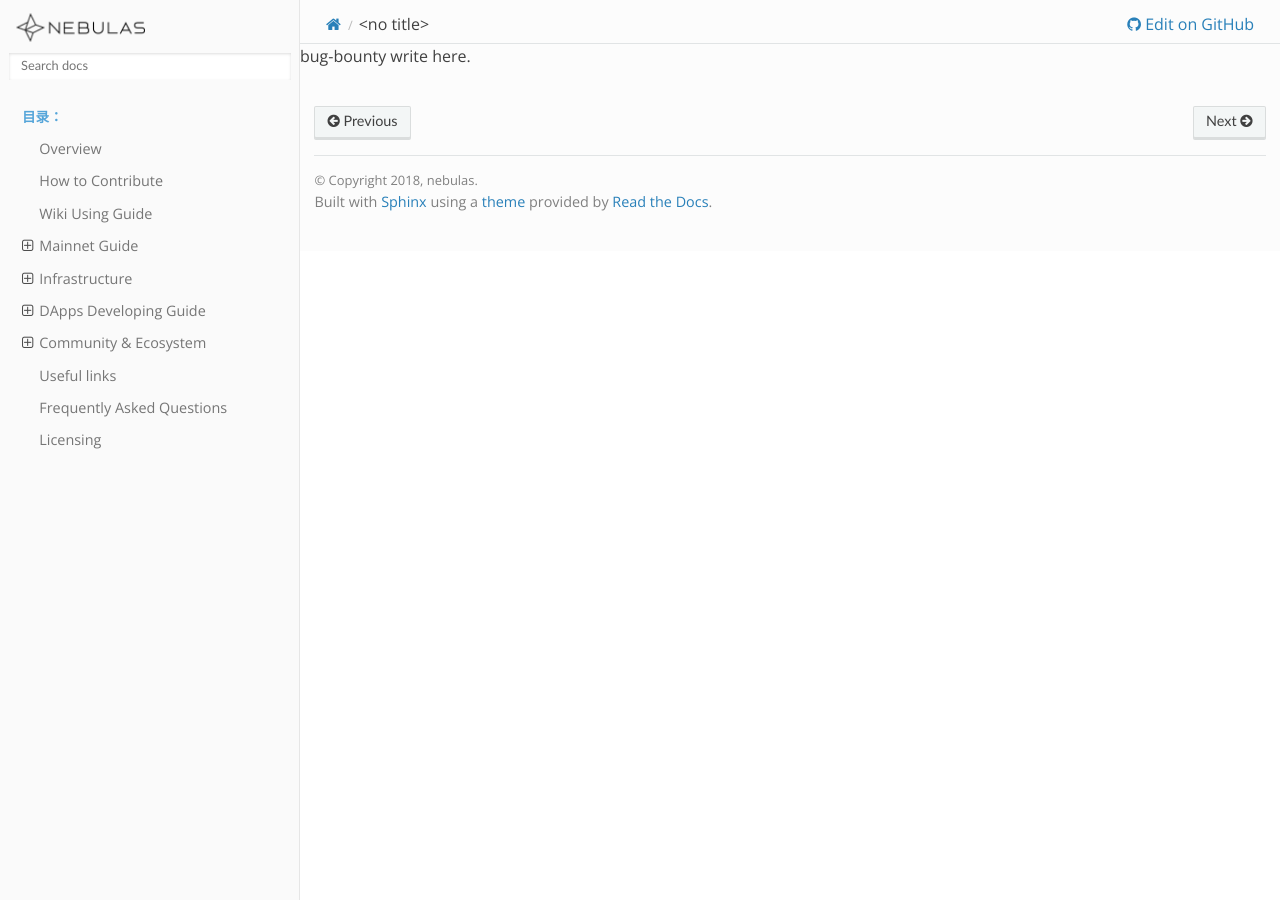
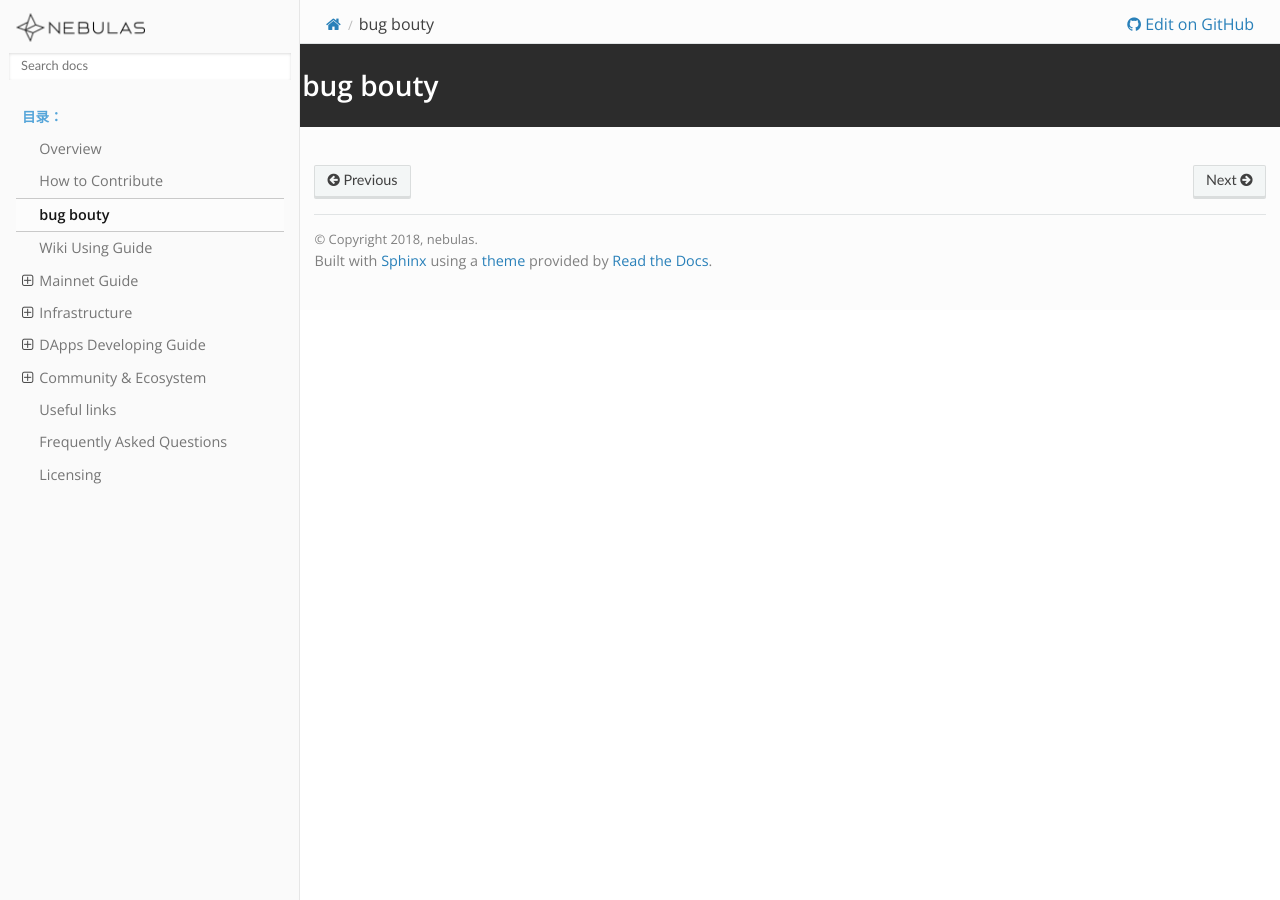
Before and after one commit to nebulasio/nebdocs, a Sphinx documentation site: the page built from docs/bug-bounty.md, in a window 1280 px wide. Built offline with Sphinx 7.4.7 and the Read the Docs theme 2.0.0, drawn with Linux system fonts in a browser that asks for light colours; pages that are not in the unit, such as notebooks, are missing from menus.

Commit message:
add new page

```diff
--- a/docs/bug-bounty.md
+++ b/docs/bug-bounty.md
@@ -1 +1 @@
-bug-bounty write here.
+# bug bouty
```
